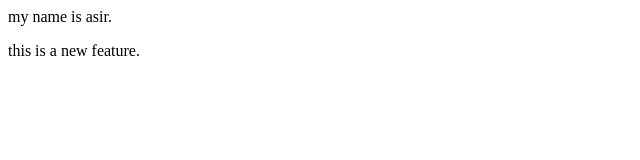
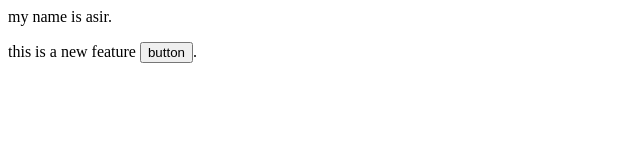
Before and after one commit to asir8719/localrepo, a plain HTML site: page index.html in a window 1280 px wide. Shown: the whole page, without its empty margins (0-640 px from the left). Drawn offline with Linux system fonts and the light colour scheme.

Commit message:
add button

```diff
--- a/index.html
+++ b/index.html
@@ -1,2 +1,2 @@
 <p>my name is asir.</p>
-<p>this is a new feature.</p>
+<p>this is a new feature <button>button</button>.</p>
```
